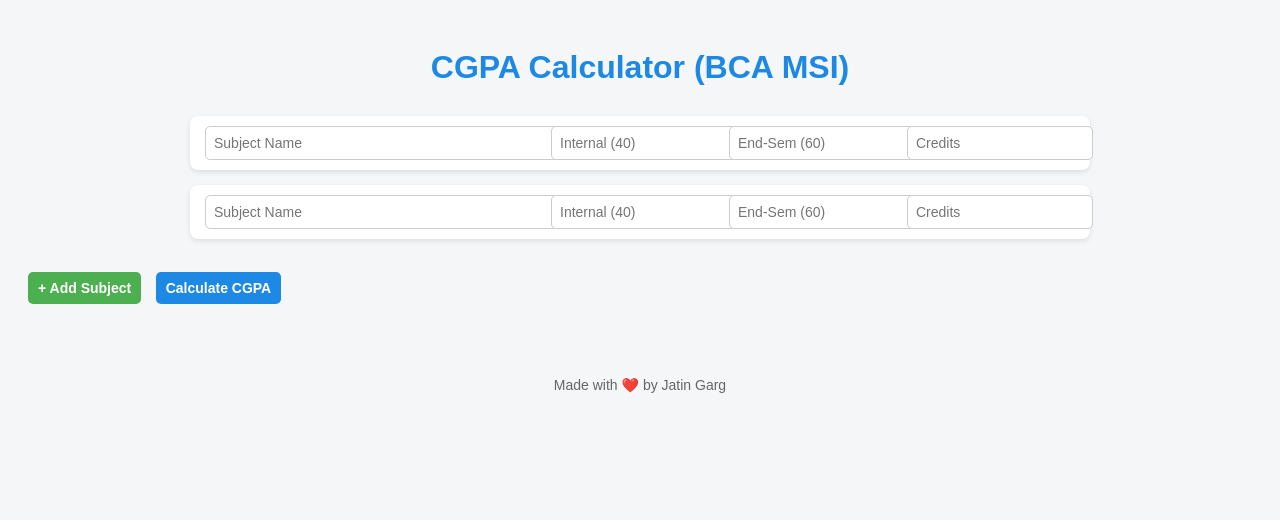
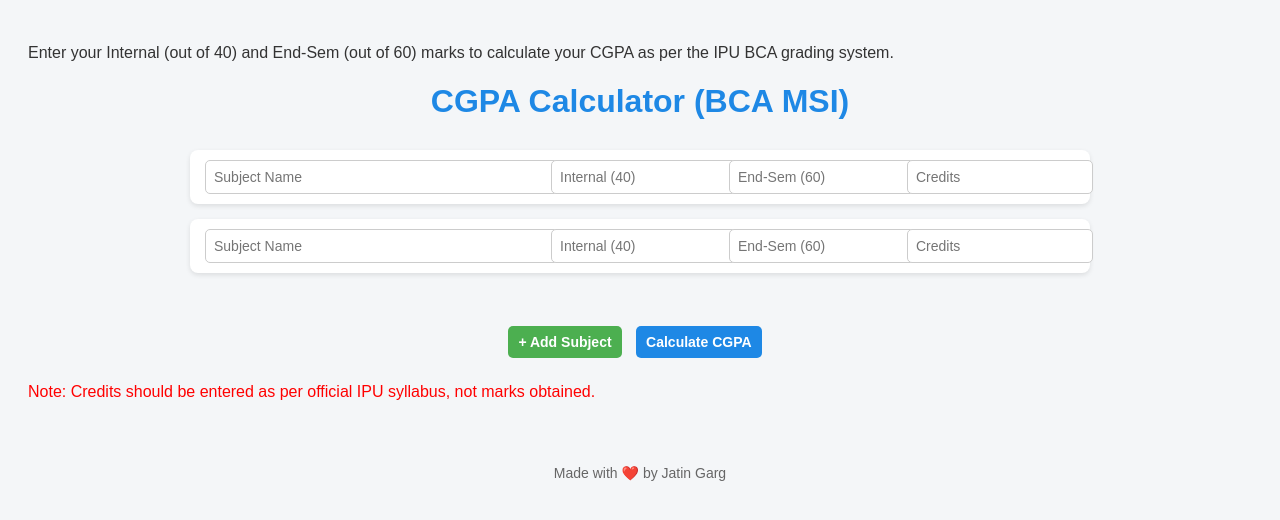
Before and after one commit to Jatingarg2006/CGPA-Calculator, a plain HTML site: page index.html in a window 1280 px wide. Drawn offline with Linux system fonts and the light colour scheme.

Commit message:
Update index.html

```diff
--- a/index.html
+++ b/index.html
@@ -4,6 +4,11 @@
 <link rel="stylesheet" href="project1.css">
   <meta charset="UTF-8">
   <title>BCA SGPA / CGPA Calculator (IPU)</title>
+  <p class="description">
+  Enter your Internal (out of 40) and End-Sem (out of 60) marks to calculate your CGPA
+  as per the IPU BCA grading system.
+  </p>
+
 </head>
 <body>
 
@@ -25,10 +30,15 @@
 
 <br>
 
+<div style="text-align: center; margin: 20px;">
 <button id="addSubject">+ Add Subject</button>
 <button id="calculate">Calculate CGPA</button>
+</div>
 
 <p id="result"></p>
+  <p class="note" style="color:red;">
+  Note: Credits should be entered as per official IPU syllabus, not marks obtained.
+</p>
 
   <br>
 <script src="project1.js"></script>
```
